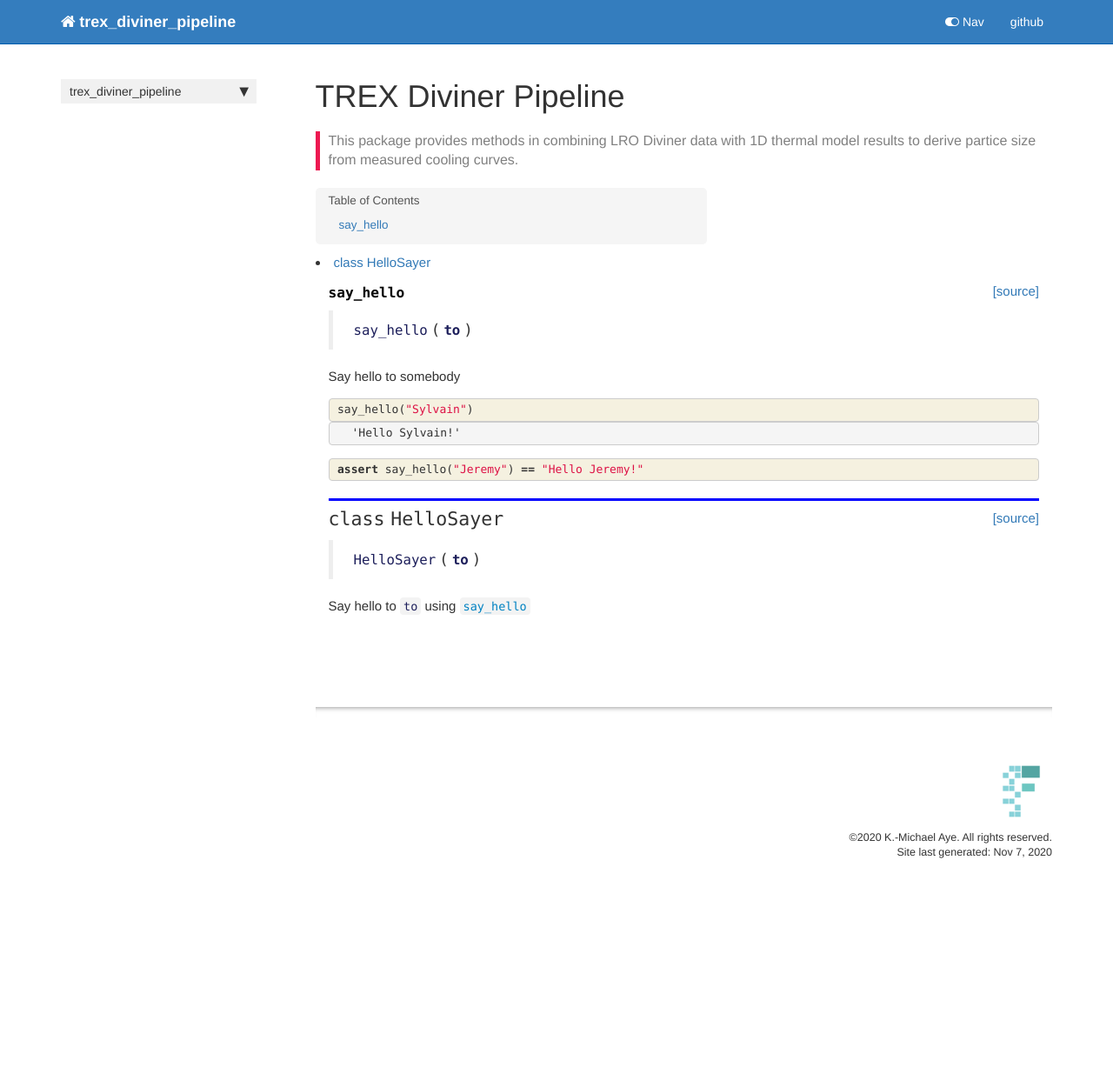
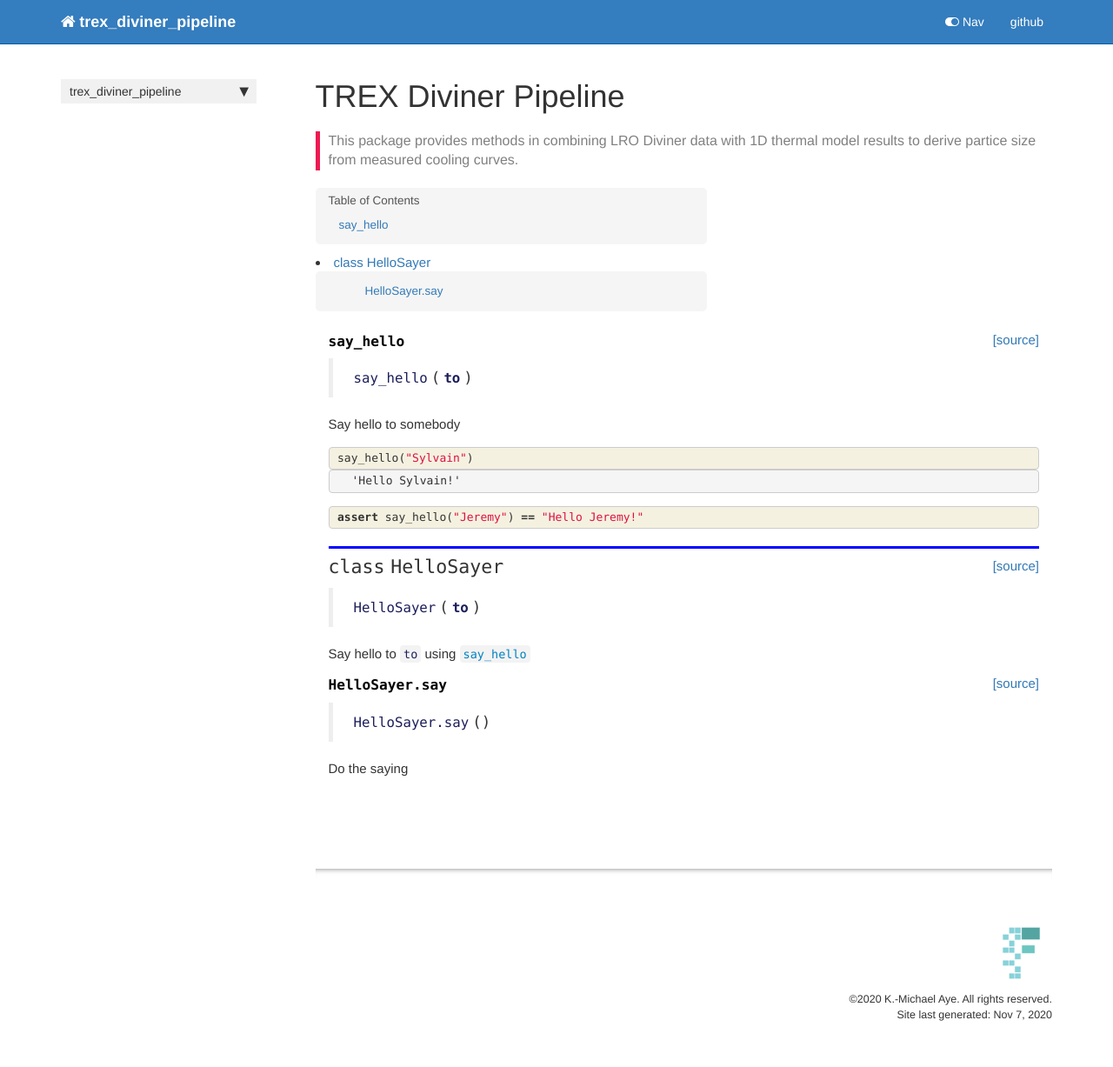
Before and after one commit to MrZombie69232/trex_diviner_pipeline, a Jekyll site: the page built from docs/core.html, in a window 1280 px wide. Shown: the whole page at 87% size. Built offline with Jekyll 4.4.1, drawn with Linux system fonts in a browser that asks for light colours; nearby versions of some CDN libraries; comment, search, counter and statistics services are not loaded; before the commit the page ends 1040 px from its top, so only the background shows below that.

Commit message:
add method doc

```diff
--- a/docs/core.html
+++ b/docs/core.html
@@ -143,4 +143,29 @@
 </div>
     {% endraw %}
 
+    {% raw %}
+
+<div class="cell border-box-sizing code_cell rendered">
+
+<div class="output_wrapper">
+<div class="output">
+
+<div class="output_area">
+
+
+<div class="output_markdown rendered_html output_subarea ">
+<h4 id="HelloSayer.say" class="doc_header"><code>HelloSayer.say</code><a href="https://github.com/michaelaye/trex_diviner_pipeline/tree/master/trex_diviner_pipeline/core.py#L17" class="source_link" style="float:right">[source]</a></h4><blockquote><p><code>HelloSayer.say</code>()</p>
+</blockquote>
+<p>Do the saying</p>
+
 </div>
+
+</div>
+
+</div>
+</div>
+
+</div>
+    {% endraw %}
+
+</div>
```
Also changed, not shown: 1 other file.
